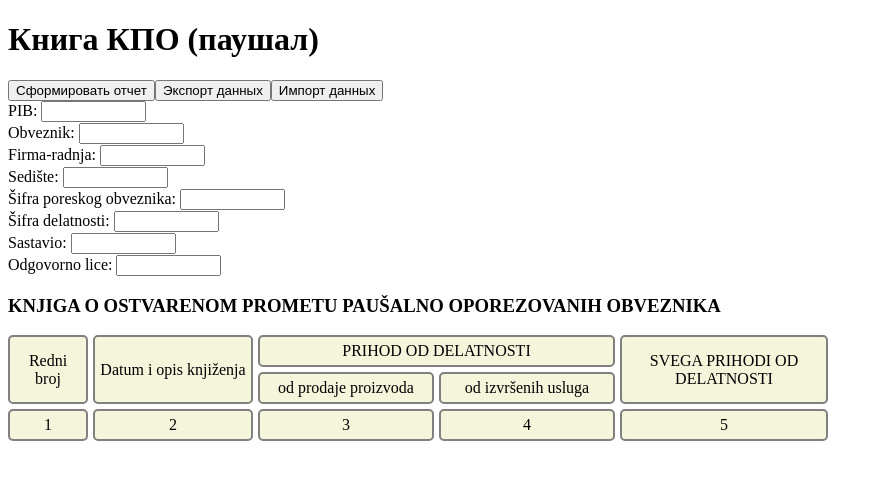
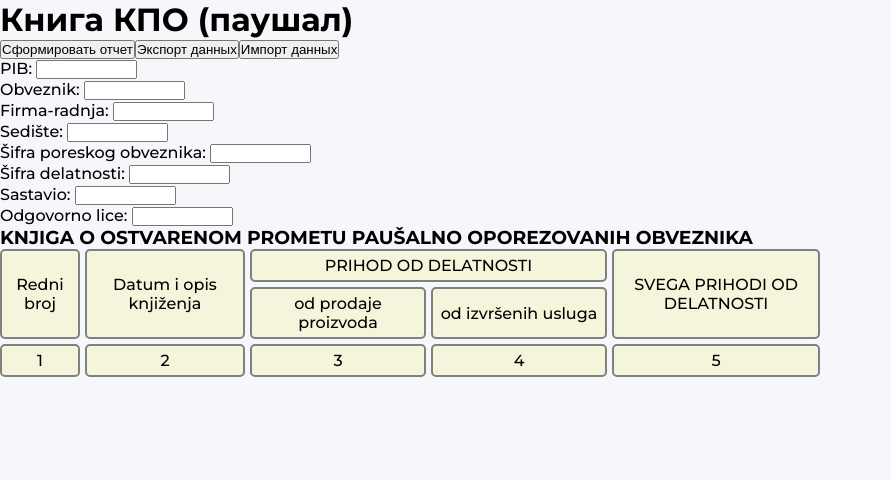
Before and after one commit to gudrum1983/turnover-ledger, a Vue app: page / in a window 1280 px wide. Shown: the top 480 px of the page, without its empty margins (0-891 px from the left). Built offline with nearby package versions, Linux system fonts and the light colour scheme.

Commit message:
Добавить структуру для базовых стилей, переменных и подключить шрифт

```diff
--- a/index.html
+++ b/index.html
@@ -3,6 +3,9 @@
   <head>
     <meta charset="UTF-8">
     <link rel="icon" href="/favicon.ico">
+    <link rel="preconnect" href="https://fonts.googleapis.com">
+    <link rel="preconnect" href="https://fonts.gstatic.com" crossorigin>
+    <link href="https://fonts.googleapis.com/css2?family=Montserrat:ital,wght@0,100..900;1,100..900&display=swap" rel="stylesheet">
     <meta name="viewport" content="width=device-width, initial-scale=1.0">
     <title>Vite App</title>
   </head>
--- a/src/app/main.ts
+++ b/src/app/main.ts
@@ -1,5 +1,7 @@
 import { createApp } from 'vue'
 import { createPinia } from 'pinia'
+import './styles/variables.css'
+import './styles/main.css'
 
 import App from './App.vue'
 import router from './router'
--- /dev/null
+++ b/src/app/styles/main.css
@@ -0,0 +1,14 @@
+* {
+  margin: 0;
+  padding: 0;
+  box-sizing: border-box;
+}
+
+body {
+  background: var(--color-backgroound-app);
+  min-height: 100vh;
+  font-family: "Montserrat", sans-serif;
+  font-optical-sizing: auto;
+  font-weight: 500;
+  font-style: normal;
+}
--- /dev/null
+++ b/src/app/styles/variables.css
@@ -0,0 +1,3 @@
+:root {
+  --color-backgroound-app: #f5f7fa;
+}
```
